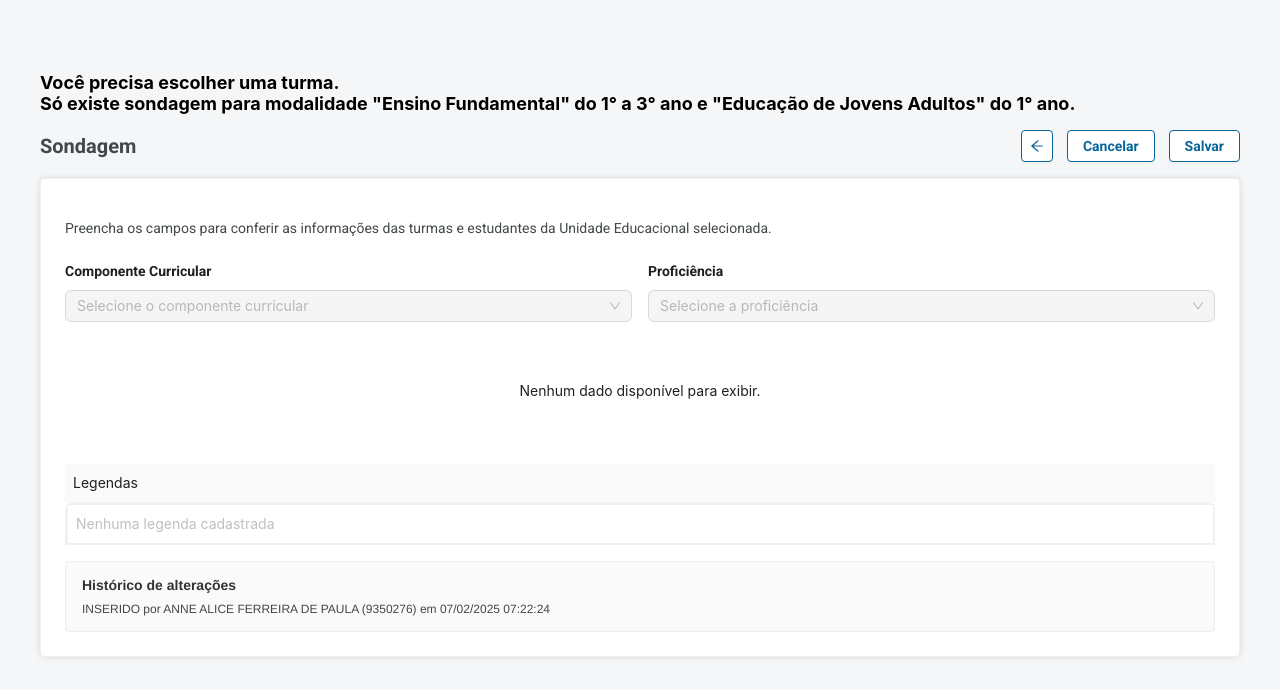
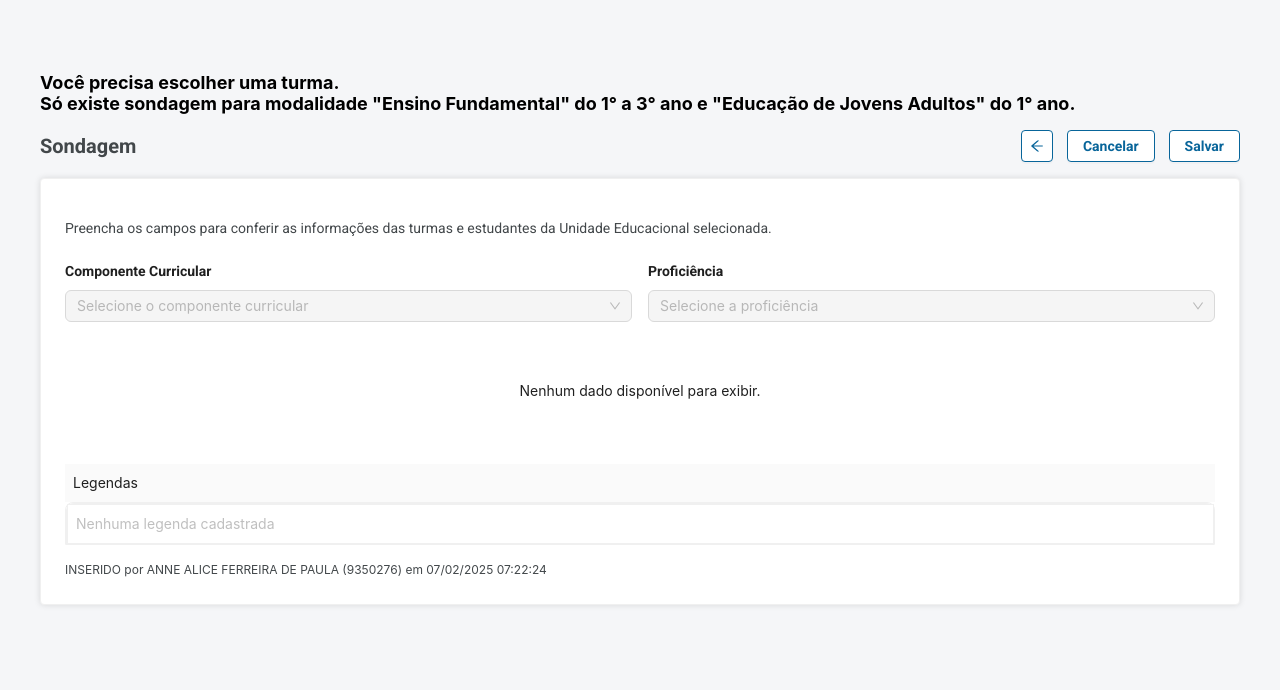
Before and after one commit to prefeiturasp/SME-NovaSondagem-Frontend, a React (Vite) app: page / in a window 1280 px wide. Shown: the top 690 px of the page. Built offline with nearby package versions, Linux system fonts and the light colour scheme.

Commit message:
removendo detalhes do estilo do componente de auditoria que não precisava.

```diff
--- a/src/componentes/sondagem/auditoria/auditoria.css
+++ b/src/componentes/sondagem/auditoria/auditoria.css
@@ -1,20 +1,5 @@
 .historico-wrapper {
   margin-top: 16px;
-}
-
-.historico-container {
-  background-color: #fafafa;
-  border-radius: 4px;
-  padding: 12px 16px;
-  border: 1px solid #eee;
-  font-family: "Helvetica Neue", Arial, sans-serif;
-}
-
-.historico-title {
-  font-weight: 600;
-  font-size: 14px;
-  color: #333;
-  margin-bottom: 4px;
 }
 
 .historico-linha {
--- a/src/componentes/sondagem/auditoria/auditoria.tsx
+++ b/src/componentes/sondagem/auditoria/auditoria.tsx
@@ -10,15 +10,11 @@ export const Auditoria: React.FC<Auditoria> = ({ linhas }) => {
 
   return (
     <div className="historico-wrapper">
-      <div className="historico-container">
-        <div className="historico-title">Histórico de alterações</div>
-
-        {linhas.map((linha, index) => (
-          <div key={`auditoria-${index}-${linha}`} className="historico-linha">
-            {linha}
-          </div>
-        ))}
-      </div>
+      {linhas.map((linha, index) => (
+        <div key={`auditoria-${index}-${linha}`} className="historico-linha">
+          {linha}
+        </div>
+      ))}
     </div>
   );
 };
```
Also changed, not shown: 1 other file (tests, documents, lock files or other folders).
